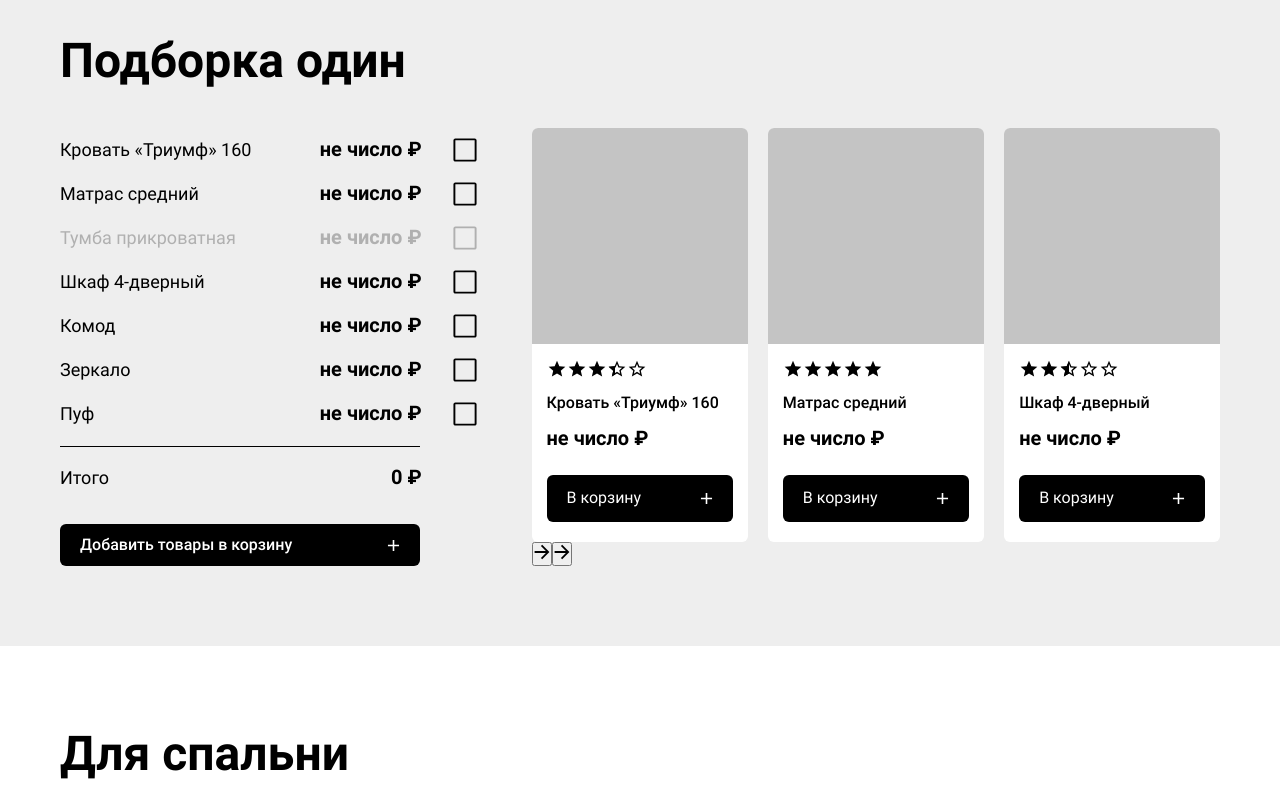
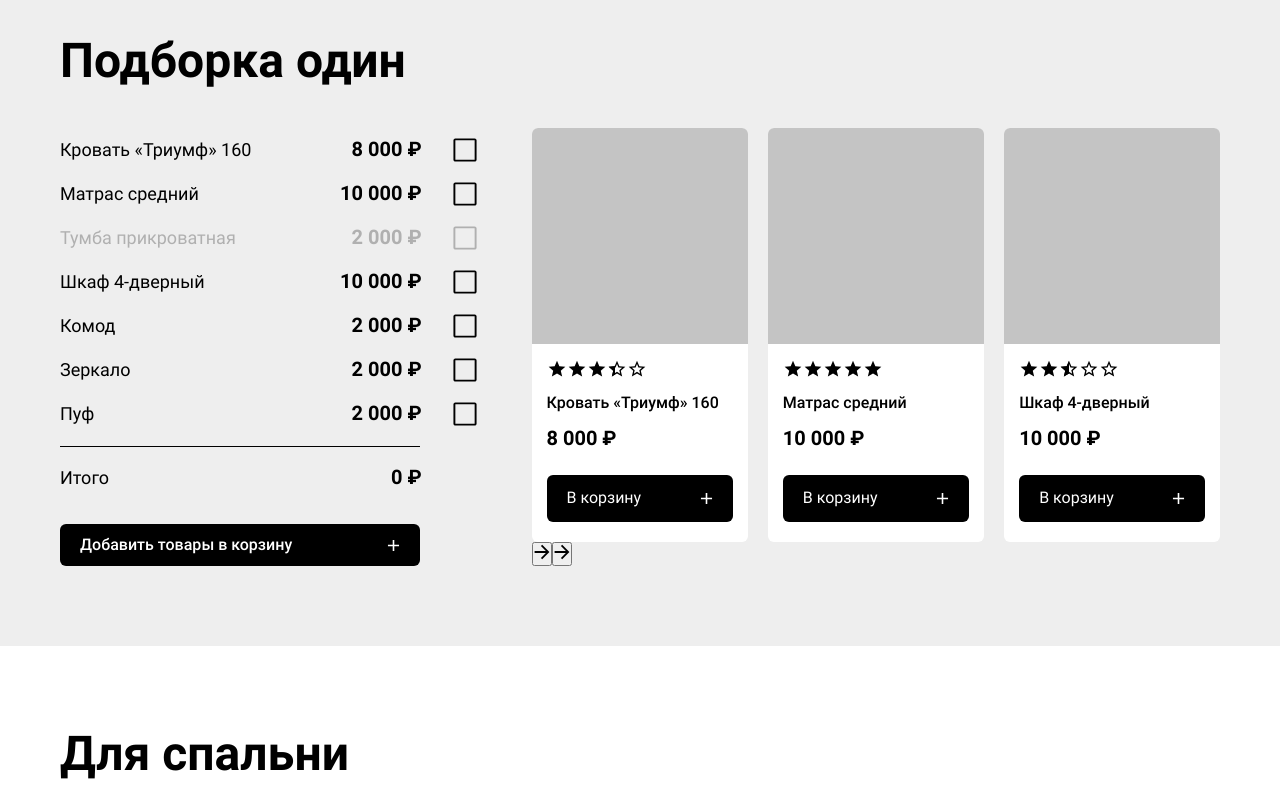
Before and after one commit to zontikgucci/first_stage, a React (Create React App) app: page / in a window 1280 px wide. Shown: the part 1100-1900 px from the top of the page. Built offline with nearby package versions, Linux system fonts and the light colour scheme; no server answers.

Commit message:
fixing key price

```diff
--- a/src/components/data/products.js
+++ b/src/components/data/products.js
@@ -2,99 +2,85 @@ export const products = [
   {
     id: 1,
     title: 'Кровать «Триумф» 160',
-    price: {
-      priceString : '8 000 ₽',
-      priceNumber: 8000
-    },
+    price: 8000,
     checked: false,
     absent: false,
     rating: {
       rate: 3.4,
       count: 120
-    }
+    },
+    discount: 11.5
   },
   {
     id: 2,
     title: 'Матрас средний',
-    price: {
-      priceString : '10 000 ₽',
-      priceNumber: 10000
-    },
+    price: 10000,
     checked: false,
     absent: false,
     rating: {
       rate: 5,
       count: 200
-    }
+    },
+    discount: 30
   },
   {
     id: 3,
     title: 'Тумба прикроватная',
-    price: {
-      priceString : '2 000 ₽',
-      priceNumber: 2000
-    },
+    price: 2000,
     checked: false,
     absent: true,
     rating: {
       rate: 5,
       count: 77
-    }
+    },
+    discount: 10
   },
   {
     id: 4,
     title: 'Шкаф 4-дверный',
-    price: {
-      priceString : '10 000 ₽',
-      priceNumber: 10000
-    },
+    price: 10000,
     checked: false,
     absent: false,
     rating: {
       rate: 2.5,
       count: 148
-    }
+    },
+    discount: 15
   },
   {
     id: 5,
     title: 'Комод',
-    price: {
-      priceString : '2 000 ₽',
-      priceNumber: 2000
-    },
+    price: 2000,
     checked: false,
     absent: false,
     rating: {
       rate: 2.5,
       count: 234
-    }
+    },
+    discount: 5
   },
   {
     id: 6,
     title: 'Зеркало',
-    price: {
-      priceString : '2 000 ₽',
-      priceNumber: 2000
-    },
+    price: 2000,
     checked: false,
     absent: false,
     rating: {
       rate: 2,
       count: 209
-    }
+    },
+    discount: 5
   },
   {
     id: 7,
     title: 'Пуф',
-    price: {
-      priceString : '2 000 ₽',
-      priceNumber: 2000
-    },
+    price: 2000,
     checked: false,
     absent: false,
     rating: {
       rate: 3.5,
       count: 20
-    }
+    },
+    discount: 25
   },
 ]
```
